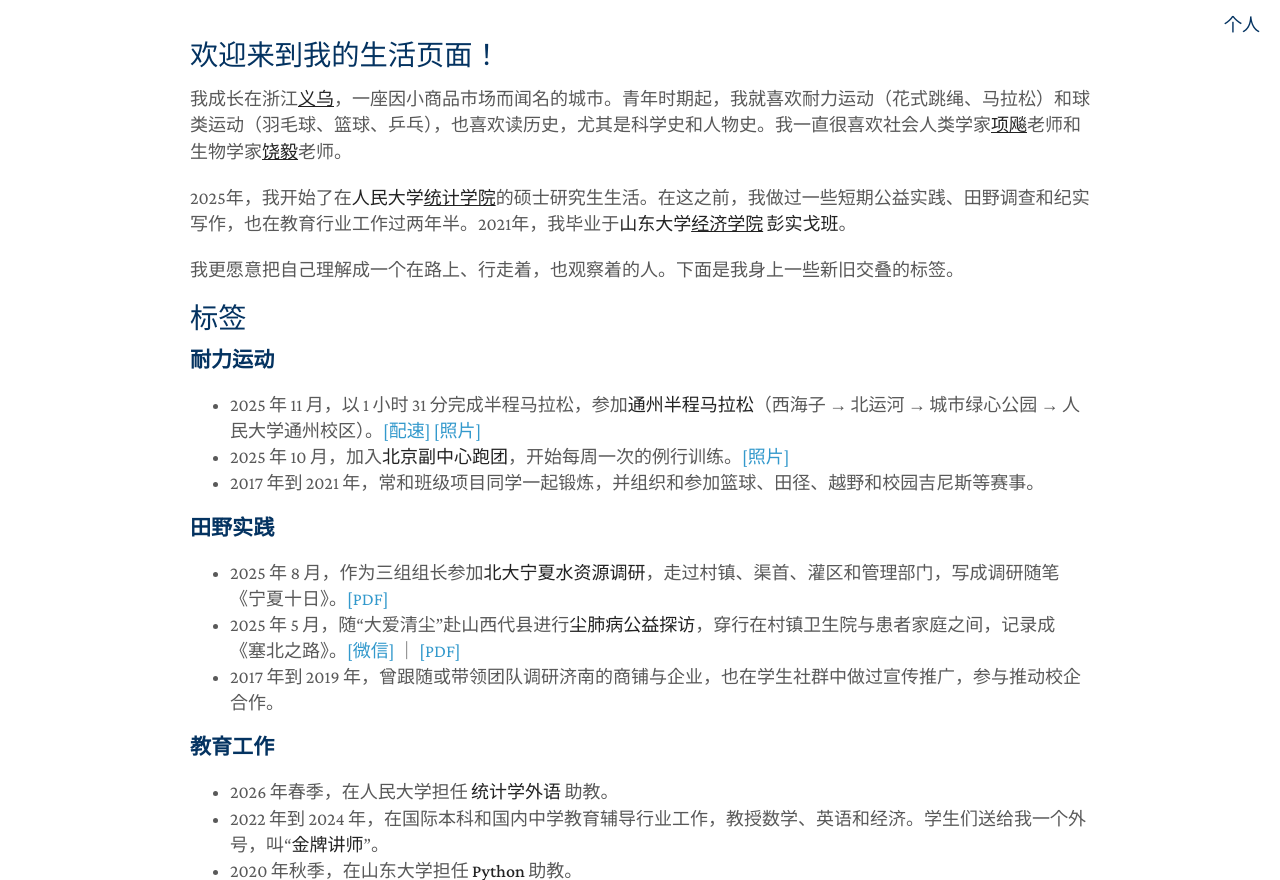
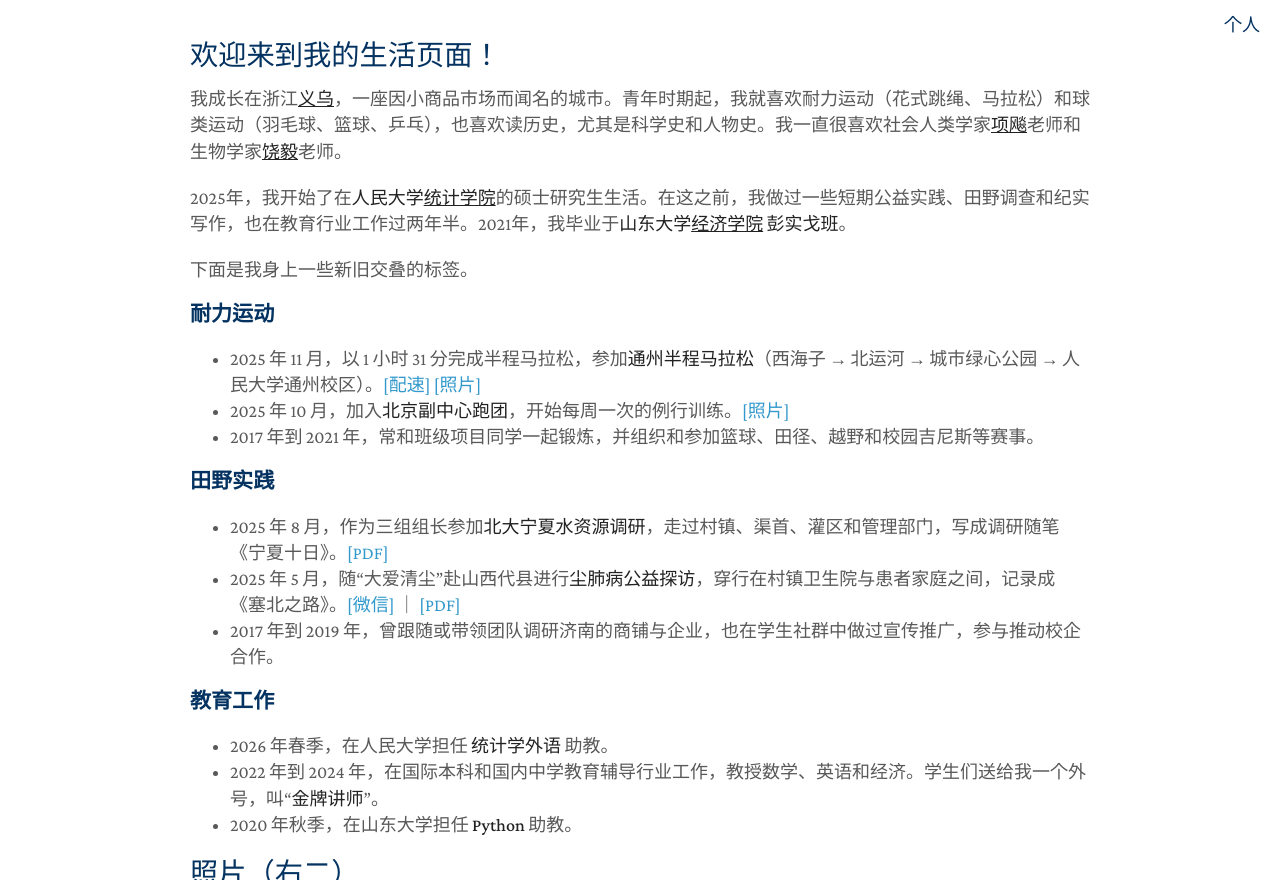
Before and after one commit to zhangming4153/zhangming4153.github.io, a Jekyll site: the page built from cn/index.md, in a window 1280 px wide and 900 px high, scrolled down 651 px, cut to the strip 0-880 px from the top of the window. Built offline with Jekyll 4.4.1, drawn with Linux system fonts in a browser that asks for light colours; a style sheet for code colours, icons or effects is not loaded.

Commit message:
Update index.md

```diff
--- a/cn/index.md
+++ b/cn/index.md
@@ -9,9 +9,7 @@ title: 章明
 
 2025年，我开始了在**人民大学**<a href="http://stat.ruc.edu.cn"><strong><u>统计学院</u></strong></a>的硕士研究生生活。在这之前，我做过一些短期公益实践、田野调查和纪实写作，也在教育行业工作过两年半。2021年，我毕业于**山东大学**<a href="https://www.econ.sdu.edu.cn"><strong><u>经济学院</u></strong></a> **彭实戈班**。
 
-我更愿意把自己理解成一个在路上、行走着，也观察着的人。下面是我身上一些新旧交叠的标签。
-
-## 标签
+下面是我身上一些新旧交叠的标签。
 
 ### 耐力运动
 - 2025 年 11 月，以 1 小时 31 分完成半程马拉松，参加**通州半程马拉松**（西海子 → 北运河 → 城市绿心公园 → 人民大学通州校区）。[[配速]](/assets/tongz_semimara.jpg) [[照片]](/assets/tongz_semimara_profile.jpg)
```
